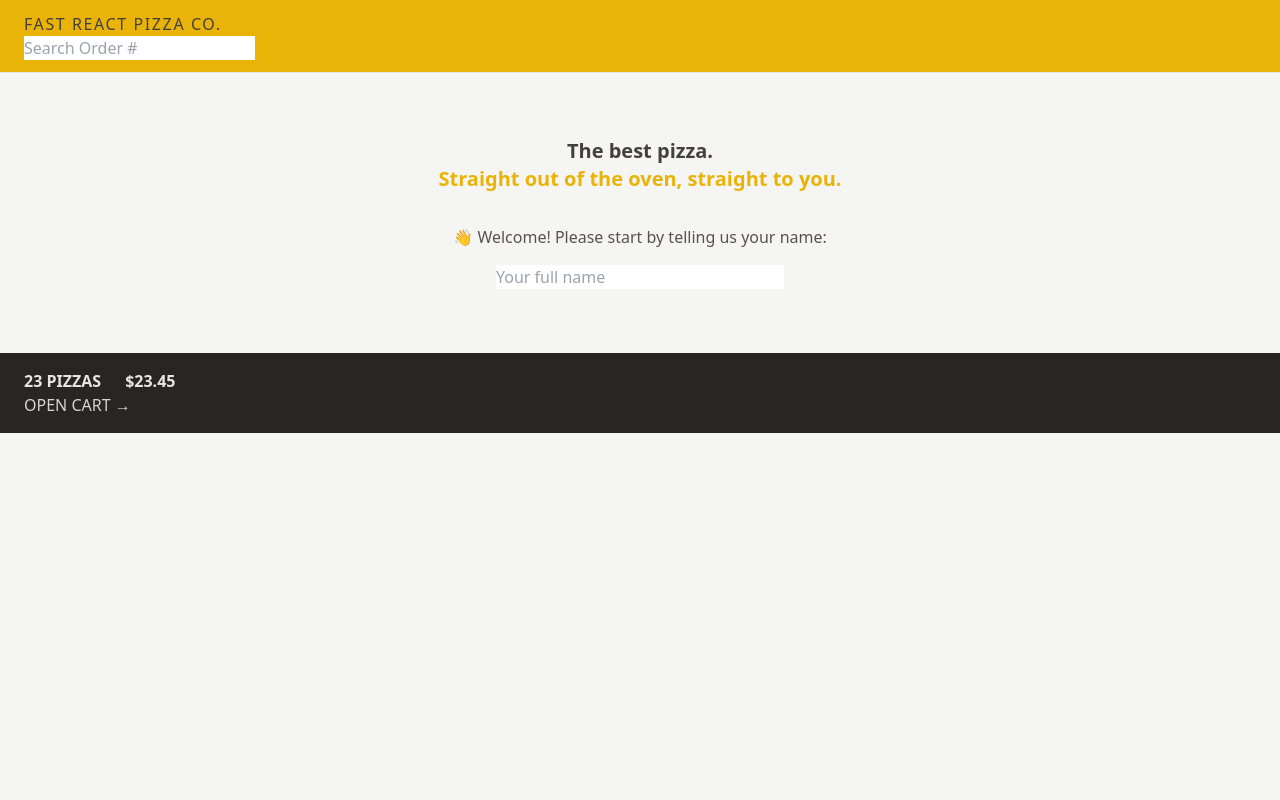
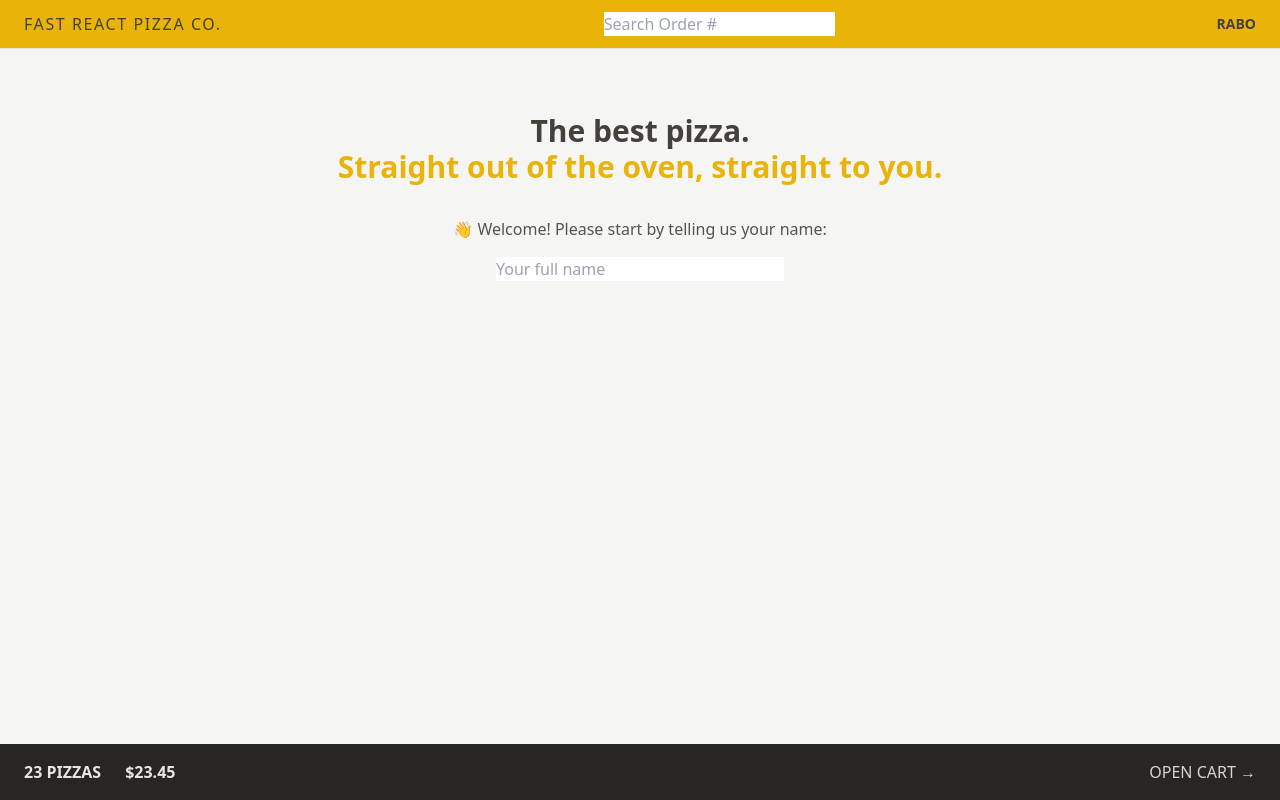
Before and after one commit to rabobahago/fast-react-pizza, a React (Vite) app: page / in a window 1280 px wide. Built offline with nearby package versions, Linux system fonts and the light colour scheme.

Commit message:
css tailwind grid and flexbox layout added

```diff
--- a/src/features/cart/CartOverview.jsx
+++ b/src/features/cart/CartOverview.jsx
@@ -1,7 +1,7 @@
 import { Link } from 'react-router-dom';
 function CartOverview() {
   return (
-    <div className="bg-stone-800 px-4 py-4 text-sm uppercase text-stone-300 sm:px-6 md:text-base">
+    <div className="flex items-center justify-between bg-stone-800 px-4 py-4 text-sm uppercase text-stone-300 sm:px-6 md:text-base">
       <p className="space-x-4 font-semibold text-stone-200 sm:space-x-6">
         <span>23 pizzas</span>
         <span>$23.45</span>
--- a/src/features/user/Username.jsx
+++ b/src/features/user/Username.jsx
@@ -1,5 +1,5 @@
 import React from 'react';
 
 export default function Username() {
-  return <div className="hidden text-sm font-semibold">Rabo</div>;
+  return <div className="hidden text-sm font-semibold md:block">Rabo</div>;
 }
--- a/src/ui/AppLayout.jsx
+++ b/src/ui/AppLayout.jsx
@@ -1,20 +1,23 @@
-import React from "react";
-import CartOverview from "../features/cart/CartOverview";
-import Header from "./Header";
-import { Outlet, useNavigation } from "react-router-dom";
-import Loader from "./Loader";
+import React from 'react';
+import CartOverview from '../features/cart/CartOverview';
+import Header from './Header';
+import { Outlet, useNavigation } from 'react-router-dom';
+import Loader from './Loader';
 
 export default function AppLayout() {
   const navigation = useNavigation();
-  const isLoading = navigation.state === "loading";
+  const isLoading = navigation.state === 'loading';
 
   return (
-    <div className="layout">
+    <div className="grid h-screen grid-rows-[auto_1fr_auto]">
       {isLoading && <Loader />}
       <Header />
-      <main>
-        <Outlet />
-      </main>
+      <div className="overflow-scroll">
+        <main className="mx-auto max-w-3xl">
+          <Outlet />
+        </main>
+      </div>
+
       <CartOverview />
     </div>
   );
--- a/src/ui/Header.jsx
+++ b/src/ui/Header.jsx
@@ -3,7 +3,7 @@
 import Username from '../features/user/Username';
 export default function Header() {
   return (
-    <header className="border-b border-stone-200 bg-yellow-500 px-4 py-3 uppercase sm:px-6">
+    <header className="flex items-center justify-between border-b border-stone-200 bg-yellow-500 px-4 py-3 uppercase sm:px-6">
       <Link to="/" className="tracking-widest">
         Fast React Pizza Co.
       </Link>
--- a/src/ui/Home.jsx
+++ b/src/ui/Home.jsx
@@ -2,8 +2,8 @@
 
 function Home() {
   return (
-    <div className="my-10 text-center sm:my-16">
-      <h1 className="mb-8 text-center text-xl font-semibold">
+    <div className="my-10 px-4 text-center sm:my-16">
+      <h1 className="mb-8 text-center text-xl font-semibold md:text-3xl">
         The best pizza.
         <br />
         <span className="text-yellow-500">
```
